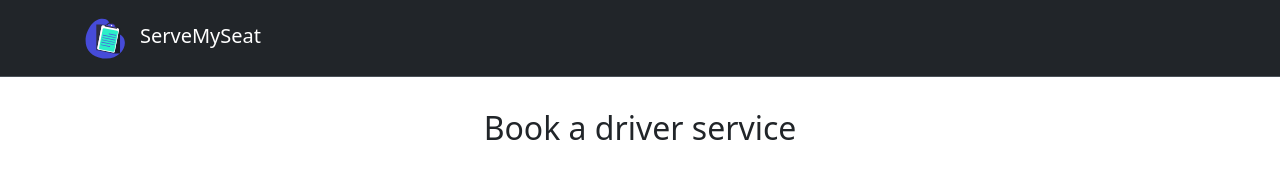
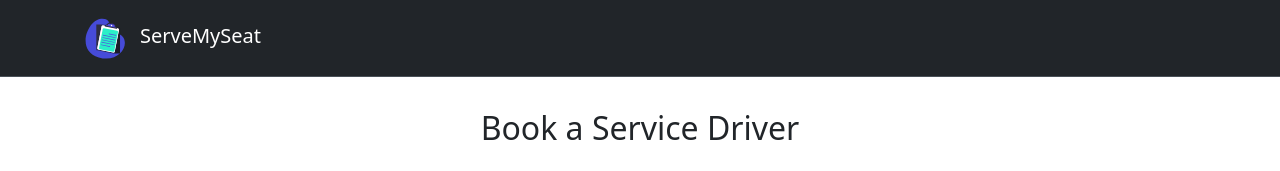
Before and after one commit to lenardjembaula/driver-service-tracker, a React (Create React App) app: page /driver-service/add-new-service-global in a window 1280 px wide. Shown: the top 171 px of the page. Built offline with nearby package versions, Linux system fonts and the light colour scheme; no server answers; the database is empty.

Commit message:
Updated AddNewService - Header

```diff
--- a/src/components/driver-service/AddNewService.js
+++ b/src/components/driver-service/AddNewService.js
@@ -259,7 +259,7 @@ export default function AddNewService() {
 
   return (
     <div className="driver-service-container">
-      <h2 className="text-center mb-4">Book a driver service</h2>
+      <h2 className="text-center mb-4">Book a Service Driver</h2>
 
       <form autoComplete="off" onSubmit={handleSubmit}>
         <div className="driver-service-form">
```
